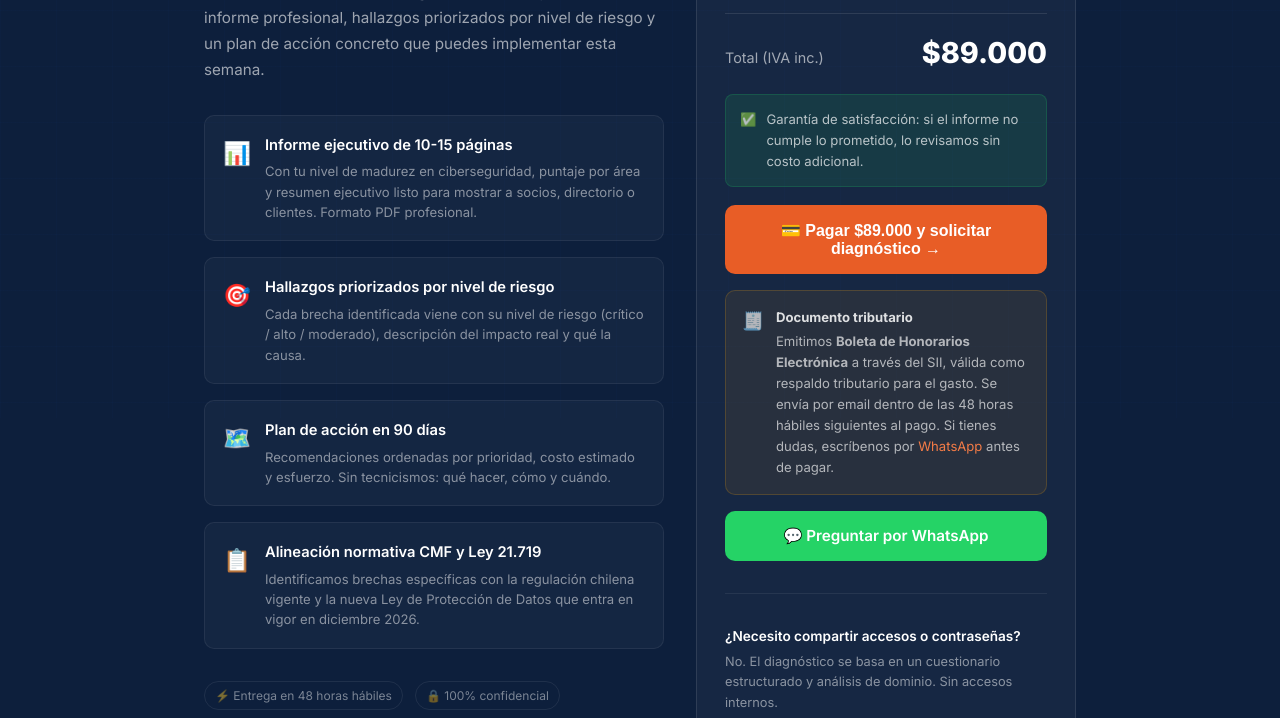
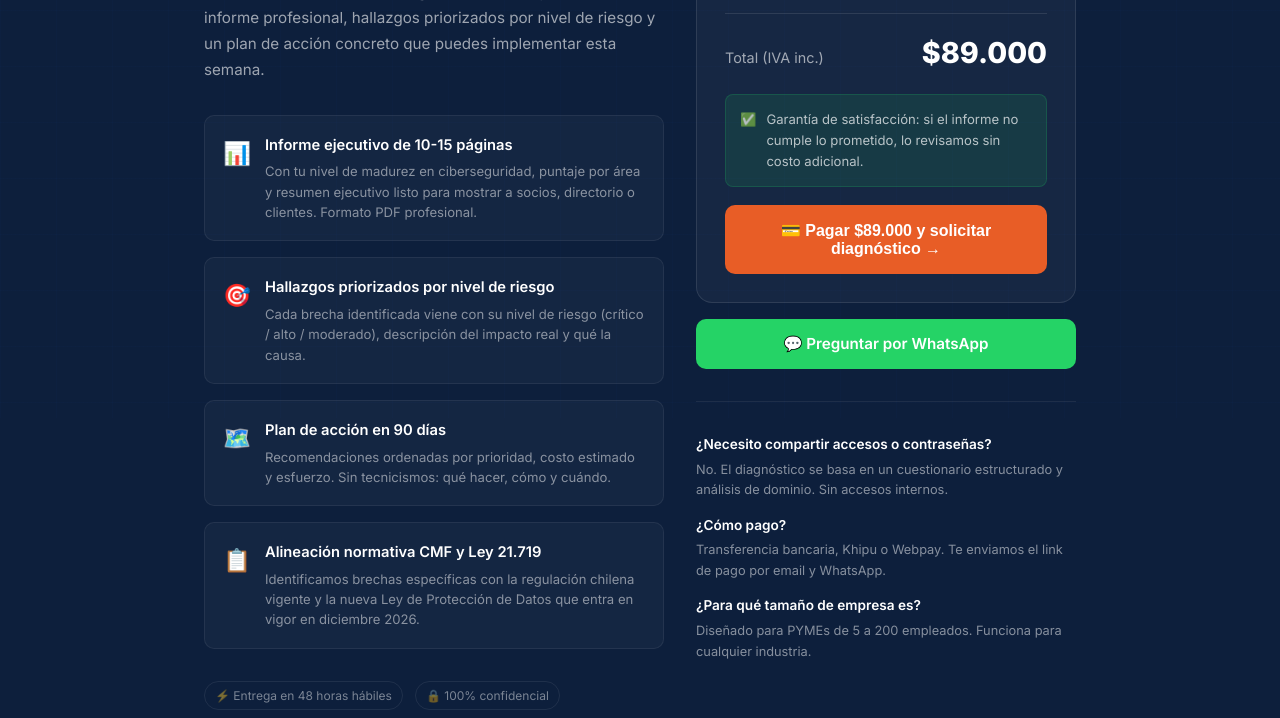
Before and after one commit to bgalvezchile/vciso-web, a website: page vciso_checkout.html in a window 1280 px wide. Shown: the part 382-1100 px from the top of the page. Drawn offline with Linux system fonts and the light colour scheme.

Commit message:
Update vciso_checkout.html

```diff
--- a/vciso_checkout.html
+++ b/vciso_checkout.html
@@ -468,26 +468,7 @@
         <span>Garantía de satisfacción: si el informe no cumple lo prometido, lo revisamos sin costo adicional.</span>
       </div>
       <button id="payBtn2" onclick="initPayment()" style="width:100%;background:#e85d26;color:#fff;border:none;border-radius:10px;padding:16px;font-size:1rem;font-weight:700;cursor:pointer"><span>💳 Pagar $89.000 y solicitar diagnóstico →</span></button>
-
-  <!-- NOTA DOCUMENTO TRIBUTARIO -->
-  <div style="
-    display:flex; align-items:flex-start; gap:12px;
-    background:rgba(245,158,11,0.08); border:1px solid rgba(245,158,11,0.2);
-    border-radius:10px; padding:16px; margin-top:16px;
-    font-size:0.82rem; color:rgba(255,255,255,0.65); line-height:1.6;
-  ">
-    <span style="font-size:1.1rem;flex-shrink:0">🧾</span>
-    <div>
-      <strong style="color:rgba(255,255,255,0.85);display:block;margin-bottom:3px">
-        Documento tributario
-      </strong>
-      Emitimos <strong>Boleta de Honorarios Electrónica</strong> a través del SII,
-      válida como respaldo tributario para el gasto. Se envía por email dentro de las
-      48 horas hábiles siguientes al pago. Si tienes dudas, escríbenos por
-      <a href="https://wa.me/56981307440" target="_blank" rel="noopener"
-         style="color:#f47c47;text-decoration:none">WhatsApp</a> antes de pagar.
-    </div>
-  </div>
+</div>
       <div style="margin-top:16px">
         <a href="https://wa.me/56981307440?text=Hola%2C+me+interesa+el+Diagnóstico+Express+de+$89.000"
            class="btn btn-wa btn-full" target="_blank" rel="noopener">💬 Preguntar por WhatsApp</a>
```
